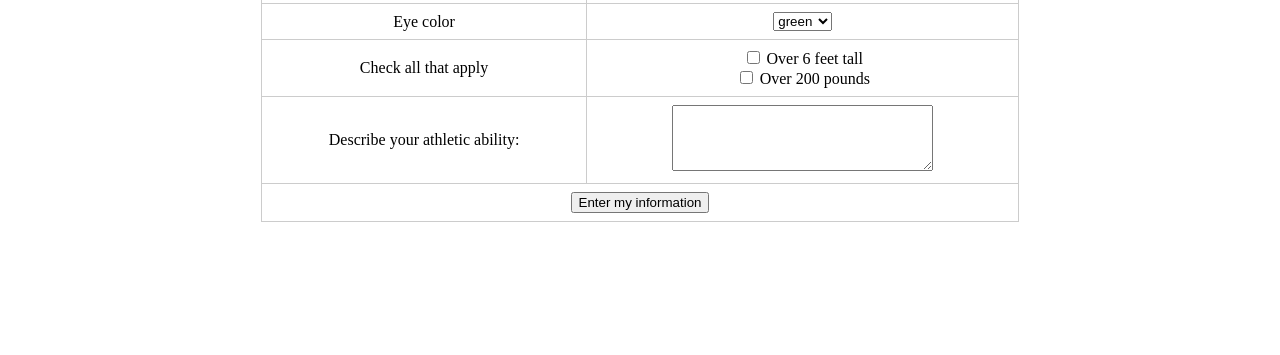
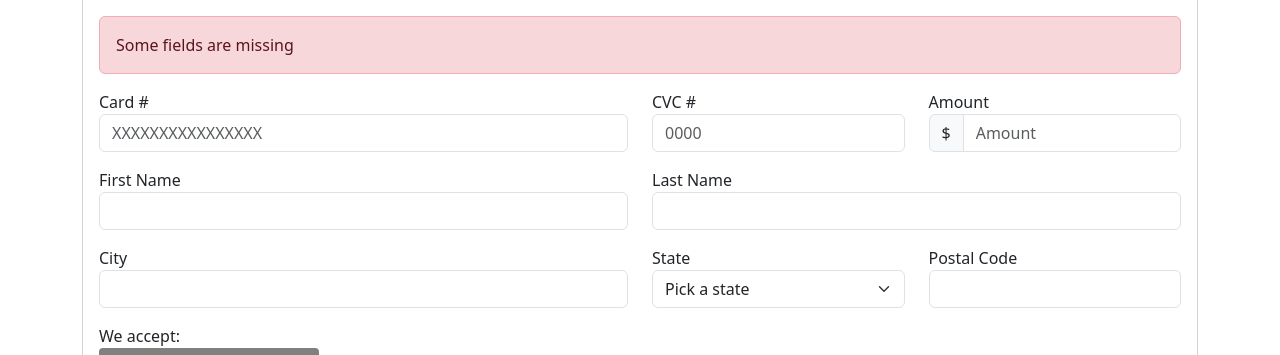
Before and after one commit to 4GeeksAcademy/Juanpa-Crea-un-form-HTML5, a plain HTML site: page index.html in a window 1280 px wide. Shown: the part 127-482 px from the top of the page. Drawn offline with nearby package versions, Linux system fonts and the light colour scheme.

Commit message:
Add files via upload

```diff
--- a/index.html
+++ b/index.html
@@ -2,63 +2,105 @@
 <html lang="en">
 
 <head>
-    <meta charset="UTF-8">
+    <meta charset="UTF-8">cls
     <meta name="viewport" content="width=device-width, initial-scale=1.0">
+    <link href="https://cdn.jsdelivr.net/npm/bootstrap@5.3.7/dist/css/bootstrap.min.css" rel="stylesheet"
+        integrity="sha384-LN+7fdVzj6u52u30Kp6M/trliBMCMKTyK833zpbD+pXdCLuTusPj697FH4R/5mcr" crossorigin="anonymous">
+    <script src="https://kit.fontawesome.com/90a3adb1eb.js" crossorigin="anonymous"></script>
+    <link rel="stylesheet" href="style.css">
     <title>Document</title>
-    <link rel="stylesheet" href="style.css">
 </head>
 
 <body>
-    <form action="#">
-        <table>
-            <thead>
-                <tr>
-                    <td>Name</td>
-                    <td>Value</td>
-                </tr>
-            </thead>
-            <tbody>
-                <tr>
-                    <td>Name</td>
-                    <td><input type="text" name="name"></td>
-                </tr>
-                <tr>
-                    <td>Sex</td>
-                    <td>
-                        <input type="radio" name="sex" value="male" id="male"><label for="male">Male</label>
-                        <input type="radio" name="sex" value="female" id="female"><label for="female">Female</label>
-                    </td>
-                </tr>
-                <tr>
-                    <td>Eye color</td>
-                    <td>
-                        <select name="eye_color">
-                            <option value="green">green</option>
-                            <option value="blue">blue</option>
-                            <option value="brown">brown</option>
-                        </select>
-                    </td>
-                <tr>
-                    <td>Check all that apply</td>
-                    <td>
-                        <input type="checkbox" id="tall" name="tall" value="over_6_feet">
-                        <label for="tall">Over 6 feet tall</label><br>
-                        <input type="checkbox" id="weight" name="weight" value="over_200_pounds">
-                        <label for="weight">Over 200 pounds</label>
-                    </td>
-                </tr>
-                <tr>
-                    <td>Describe your athletic ability:</td>
-                    <td><textarea name="athletic_ability" rows="4" cols="30"></textarea></td>
-                </tr>
-                <tr>
-                    <td colspan="2" style="text-align:center;">
-                        <input type="submit" value="Enter my information">
-                    </td>
-                </tr>
-            </tbody>
-        </table>
-    </form>
+
+    <div class="container mt-5">
+        <div class="card">
+            <div class="card-header">
+                <h4>Payment form example</h4>
+            </div>
+            <div class="card-body">
+                <div class="alert alert-danger">
+                    Some fields are missing
+                </div>
+                <form>
+                    <div class="row mb-3">
+                        <div class="col-md-6">
+                            <label>Card #</label>
+                            <input type="text" class="form-control" placeholder="XXXXXXXXXXXXXXXX">
+                        </div>
+                        <div class="col-md-3">
+                            <label>CVC #</label>
+                            <input type="text" class="form-control" placeholder="0000">
+                        </div>
+                        <div class="col-md-3">
+                            <label>Amount</label>
+                            <div class="input-group">
+                                <span class="input-group-text">$</span>
+                                <input type="text" class="form-control" placeholder="Amount">
+                            </div>
+                        </div>
+                    </div>
+
+                    <div class="row mb-3">
+                        <div class="col-md-6">
+                            <label>First Name</label>
+                            <input type="text" class="form-control">
+                        </div>
+                        <div class="col-md-6">
+                            <label>Last Name</label>
+                            <input type="text" class="form-control">
+                        </div>
+                    </div>
+
+                    <div class="row mb-3">
+                        <div class="col-md-6">
+                            <label>City</label>
+                            <input type="text" class="form-control">
+                        </div>
+                        <div class="col-md-3">
+                            <label>State</label>
+                            <select class="form-select">
+                                <option selected>Pick a state</option>
+                                <option>Merida</option>
+                                <option>Florida</option>
+                                <option>Texas</option>
+                            </select>
+                        </div>
+                        <div class="col-md-3">
+                            <label>Postal Code</label>
+                            <input type="text" class="form-control">
+                        </div>
+                    </div>
+
+                    <form action="#" class="mb-3">
+                        <label>We accept:</label>
+                        <div class="check">
+                            <input type="radio" name="paymentCard" id="visa" checked value="visa">
+                            <label for="visa"><i class="fa-brands fa-cc-visa"></i></label>
+
+                            <input type="radio" name="paymentCard" id="mastercard" value="mastercard">
+                            <label for="mastercard"><i class="fa-brands fa-cc-mastercard"></i></label>
+
+                            <input type="radio" name="paymentCard" id="club" value="club">
+                            <label for="club"><i class="fab fa-cc-diners-club"></i></label>
+
+                            <input type="radio" name="paymentCard" id="amex" value="amex">
+                            <label for="amex"><i class="fab fa-cc-amex"></i></label>
+                        </div>
+                    </form>
+                    <div class="card-footer bg-light d-flex justify-content-end wd-100">
+                        <div class="text-end">
+                            <button type="button" class="btn btn-secondary">Cancel</button>
+                            <button type="submit" class="btn btn-primary">Send</button>
+                        </div>
+                    </div>
+
+                </form>
+            </div>
+        </div>
+    </div>
+
+    <script src="https://cdn.jsdelivr.net/npm/bootstrap@5.3.2/dist/js/bootstrap.bundle.min.js"></script>
 </body>
 
 </html>
--- a/style.css
+++ b/style.css
@@ -1,13 +1,15 @@
-table {
-    width: 60%;
-    border-collapse: collapse;
-    margin: 20px auto;
+.check {
+    margin: 0%;
+    padding: 10px;
+    border-radius: 4px;
+    background: gray;
+    width: 220px;
+    display: flex;
+    gap: 10px;
 }
-th, td {
-    border: 1px solid #ccc;
-    padding: 8px 12px;
-    text-align: center;
+
+.card-footer{
+    margin: 0%;
+    padding: 0%;
+
 }
-th {
-    background-color: #f2f2f2;
-}
```
